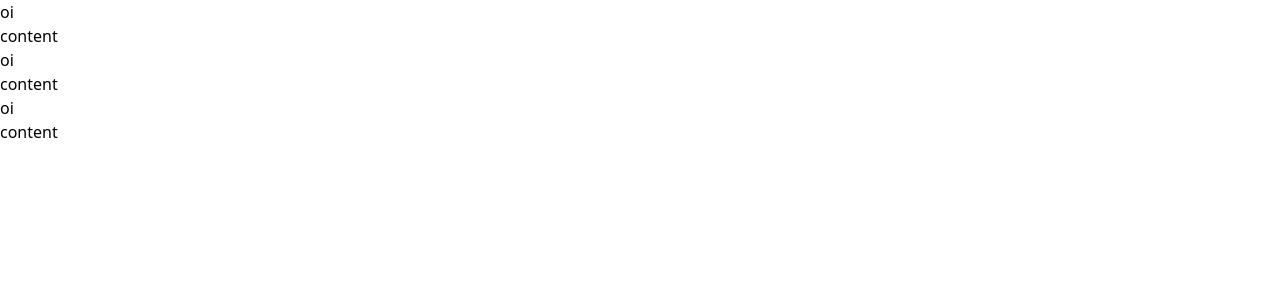
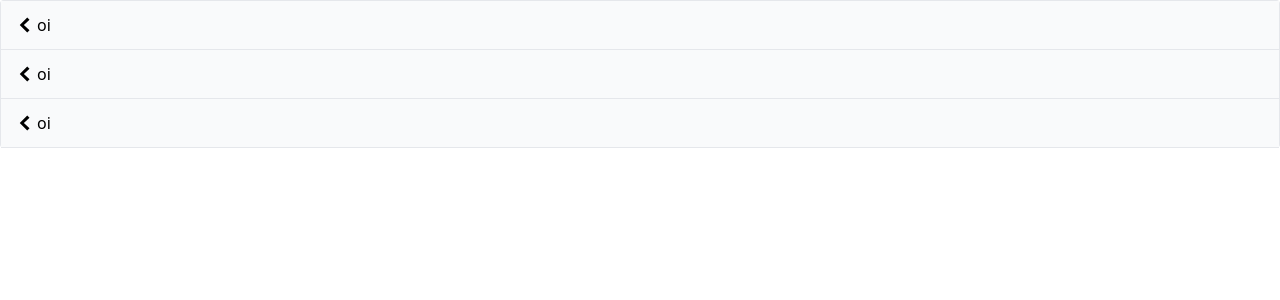
Before and after one commit to tlcrezende/comps, a React (Create React App) app: page / in a window 1280 px wide. Shown: the top 300 px of the page. Built offline with nearby package versions, Linux system fonts and the light colour scheme.

Commit message:
add accordion logic

```diff
--- a/src/components/Accordion.js
+++ b/src/components/Accordion.js
@@ -1,22 +1,32 @@
-import { useState } from 'react'
+import { useState } from "react";
+import { GoChevronDown, GoChevronLeft } from "react-icons/go";
 
 function Accordion({ items }) {
-
-  const [expandedIndex, setExpandedIndex] = useState(0);
-
-
+  const [expandedIndex, setExpandedIndex] = useState(-1);
 
   const renderedItems = items.map((item, index) => {
-    const isExpanded = index === expandedIndex
+    const isExpanded = index === expandedIndex;
+
+    const icon = (
+      <span className="text-2xl">{isExpanded ? <GoChevronDown /> : <GoChevronLeft />}</span>
+    );
 
     return (
       <div key={item.id}>
-        <div>{item.label}</div>
-        <div>{item.content}</div>
+        <div
+          className="flex p-3 bg-gray-50 border-b items-center cursor-pointer"
+          onClick={() => {
+            setExpandedIndex(index);
+          }}
+        >
+          {icon}
+          {item.label}
+        </div>
+        {isExpanded && <div className="border-b p-5">{item.content}</div>}
       </div>
     );
   });
-  return <div>{renderedItems}</div>;
+  return <div className="border-x border-t rounded">{renderedItems}</div>;
 }
 
 export default Accordion;
```
